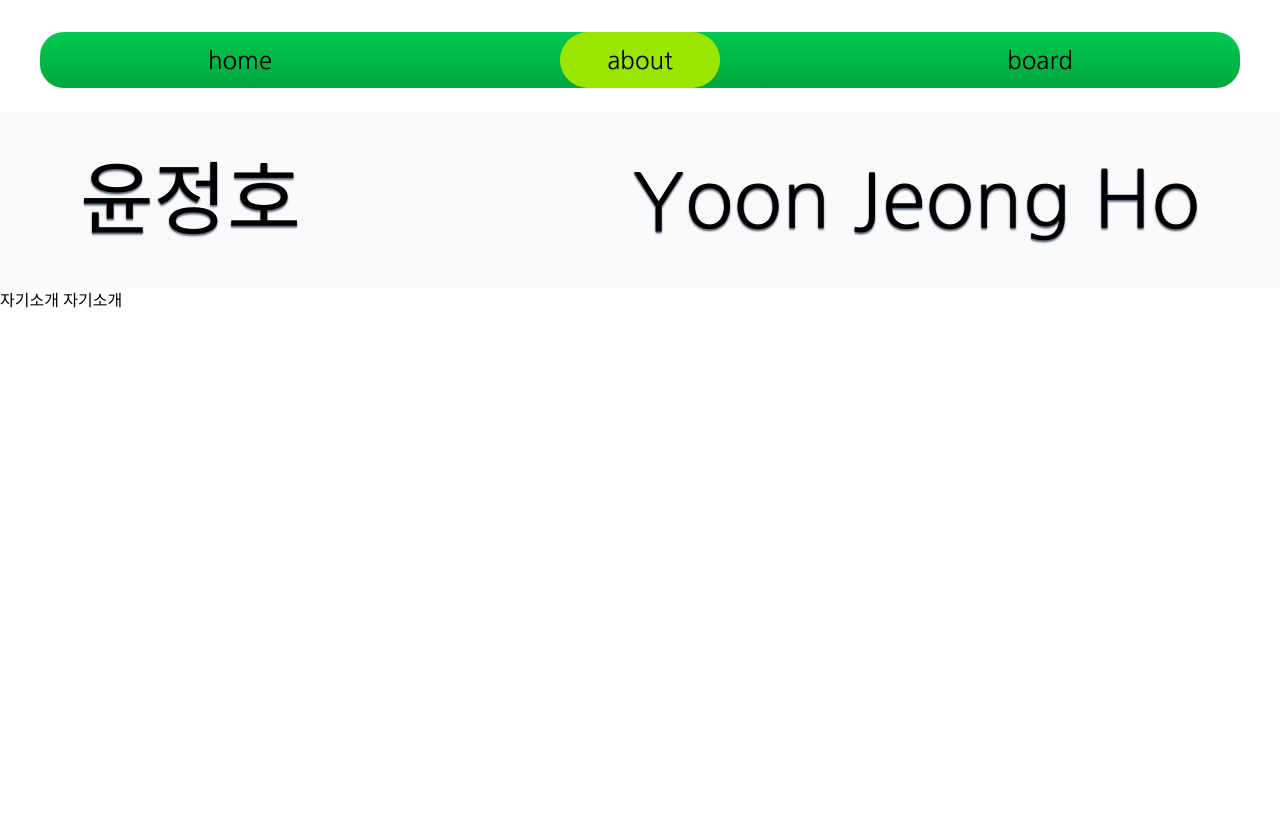
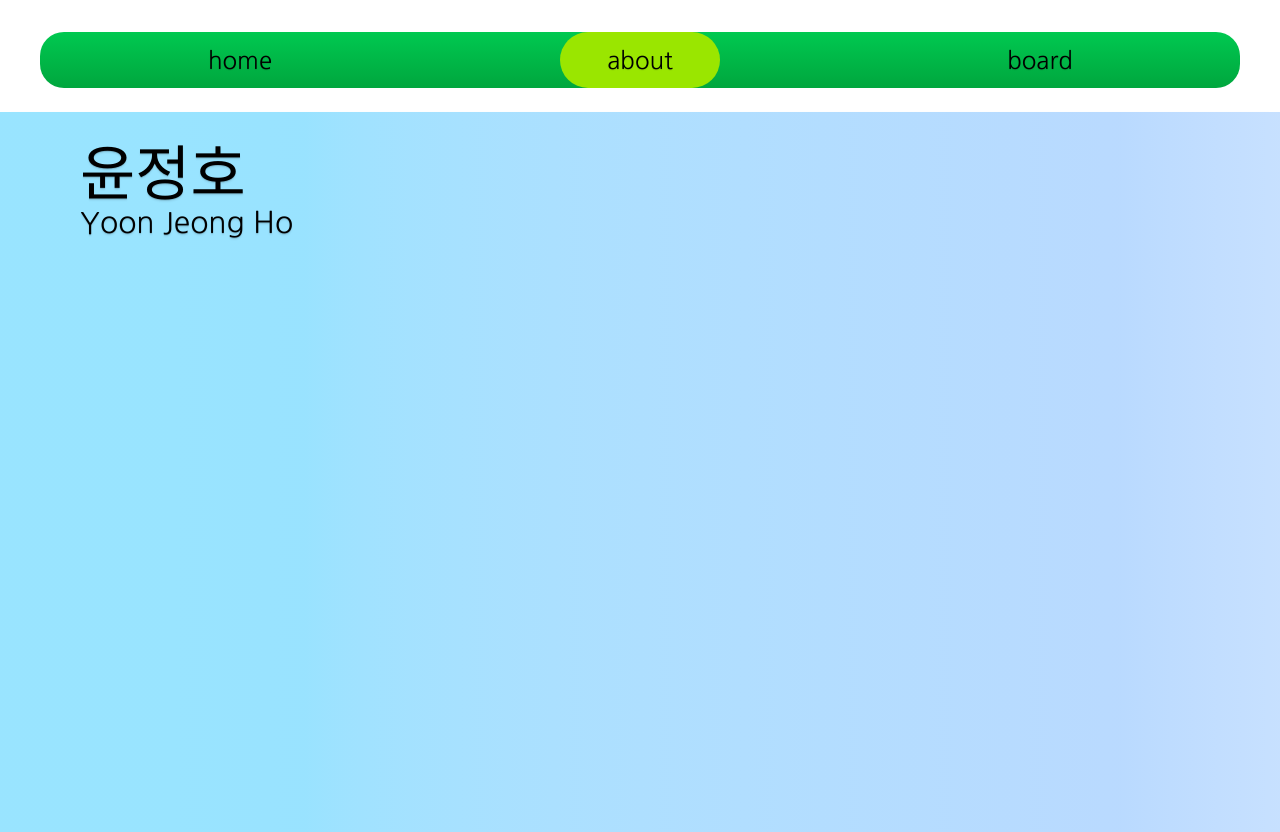
Before and after one commit to yoon-jeong-ho15/yoon-pf, a Next.js app: page /about in a window 1280 px wide. Before the commit the page ends 800 px from the top, so only its background shows below. Built offline with nearby package versions, Linux system fonts and the light colour scheme.

Commit message:
about css

```diff
--- a/src/app/about/page.tsx
+++ b/src/app/about/page.tsx
@@ -1,23 +1,46 @@
+"use client";
+import { useEffect, useState } from "react";
+
 export default function About() {
+  const [height, setHeight] = useState<string>("9rem");
+  const [bgPosition, setBgPosition] = useState<string>("100% 0");
+
+  useEffect(() => {
+    const heightTimeout = setTimeout(() => {
+      setHeight("45rem");
+
+      const transitionTimeout = setTimeout(() => {
+        setBgPosition("0% 0"); // Move gradient into view
+      }, 1000);
+      return () => clearTimeout(transitionTimeout);
+    }, 1000);
+    return () => clearTimeout(heightTimeout);
+  }, []);
+
   return (
-    <>
-      <div
-        className="
-      flex justify-between
-      items-center
-      px-20 mt-6
-      w-full h-44
-      bg-gray-50
+    <div
+      className="
+      relative flex flex-col
+      px-20 py-8 mt-6 w-full
       text-shadow-sm
-      text-shadow-gray-500
-      "
-      >
-        <h1>윤정호</h1>
-        <h1>Yoon Jeong Ho</h1>
+      shadow-lg
+      bg-gradient-to-r from-sky-400/40 from-5% via-blue-400/40 via-35% to-gray-100/70 to-60%"
+      style={{
+        height: height,
+        backgroundSize: "250% 100%",
+        backgroundPosition: bgPosition,
+        transition: "height 0.4s ease-out, background-position 0.7s ease-out",
+      }}
+    >
+      <div className="relative z-10">
+        <h1 className="text-6xl opacity-0 animate-fade-in">윤정호</h1>
+        <h2
+          className="text-3xl opacity-0 animate-fade-in"
+          style={{ "--delay": "0.3s" } as React.CSSProperties}
+        >
+          Yoon Jeong Ho
+        </h2>
       </div>
-      <div>
-        <p>자기소개 자기소개</p>
-      </div>
-    </>
+    </div>
   );
 }
--- a/src/app/globals.css
+++ b/src/app/globals.css
@@ -18,6 +18,12 @@
     --foreground: #ededed;
   }
 } */
+
+body {
+  background: var(--background);
+  color: var(--foreground);
+  /* font-family: Arial, Helvetica, sans-serif; */
+}
 
 @layer utilities {
   @keyframes letterSpacing {
@@ -46,14 +52,18 @@
     animation: letterSpacing 0.5s ease-in-out forwards;
     animation-delay: 0.3s;
   }
+
+  @keyframes fadeIn {
+    from {
+      opacity: 0;
+    }
+    to {
+      opacity: 1;
+    }
+  }
+
+  .animate-fade-in {
+    animation: fadeIn 0.5s ease-in-out forwards;
+    animation-delay: var(--delay, 0s);
+  }
 }
-body {
-  background: var(--background);
-  color: var(--foreground);
-  /* font-family: Arial, Helvetica, sans-serif; */
-}
-
-h1 {
-  font-size: 5rem;
-  font-weight: 500;
-}
```
